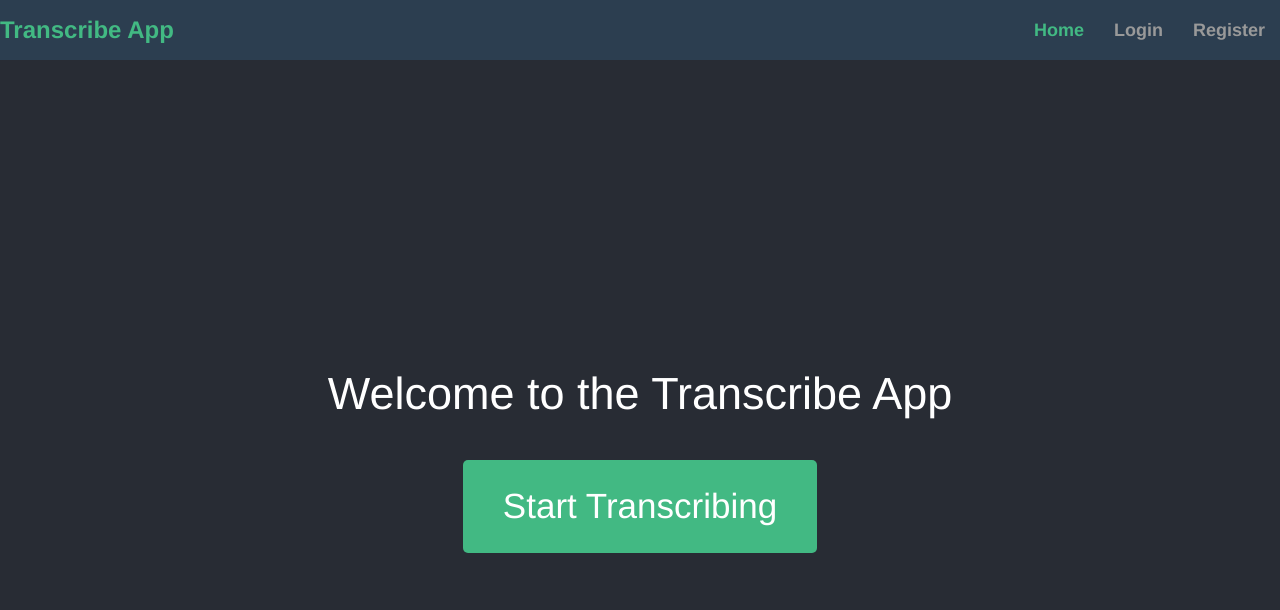
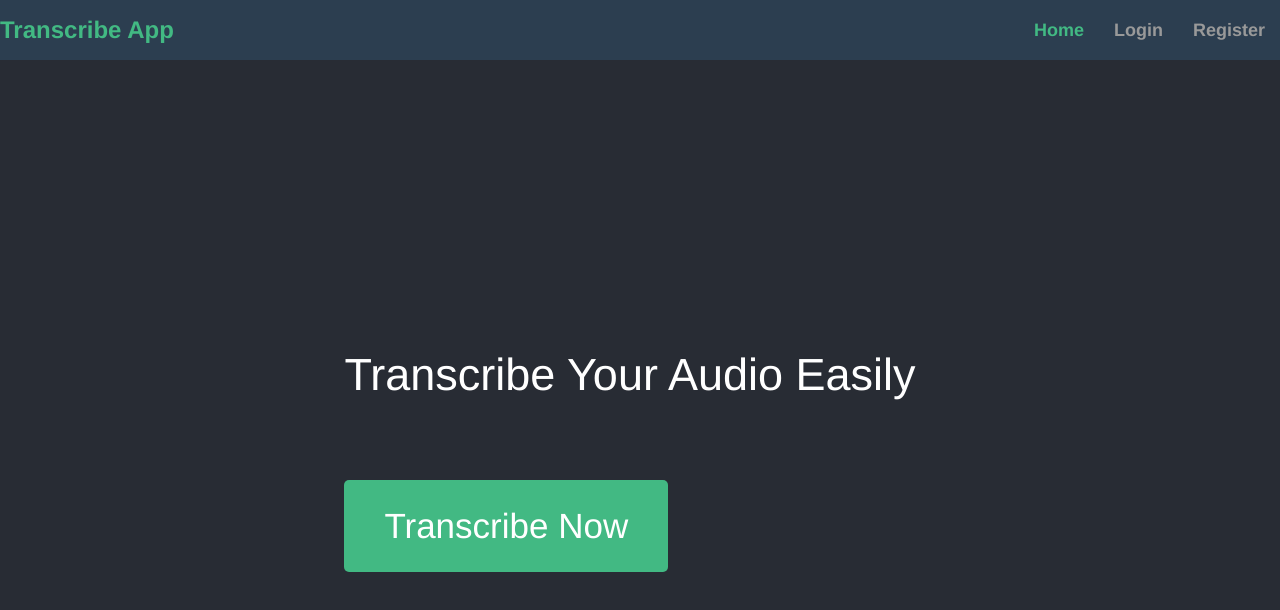
Before and after one commit to grissharrisdennis/voice-analyser, a Vue app in the folder my-vue-app/: page /#/ in a window 1280 px wide. Shown: the top 610 px of the page. Built offline with nearby package versions, Linux system fonts and the light colour scheme.

Commit message:
Update HomeView.vue

```diff
--- a/my-vue-app/src/views/HomeView.vue
+++ b/my-vue-app/src/views/HomeView.vue
@@ -2,27 +2,30 @@
   <NavBar />
 
   <div class="home">
-  <div class="header">
-     <h1>Welcome to the Transcribe App</h1>
-     <br>
-     <button class="transcribe-button" @click="openPopup">
-       Start Transcribing
-      </button>
+    <div class="header">
+      <div class="text-container">
+        <h1>Transcribe Your Audio Easily</h1>
+        <br>
+        <br>
+        <button class="transcribe-button" @click="openPopup">
+          Transcribe Now
+        </button>
+      </div>
       <LoginPopup :isOpen="isPopupOpen" @close="closePopup" />
-  </div>
+    </div>
   </div>
 </template>
 
 <script>
+  import { gsap } from 'gsap';
 import LoginPopup from '../components/LoginPopup.vue'
 import NavBar from '../components/NavBar.vue';
-import Particles from '../components/ParticleJs.vue'
+
 export default {
   name: 'HomeView',
   components: {
     LoginPopup,
     NavBar,
-    Particles,
   },
   data() {
     return {
@@ -36,6 +39,30 @@ export default {
     closePopup() {
       this.isPopupOpen = false;
     },
+  },
+  mounted() {
+    gsap.from('.text-container', {
+      duration: 1,
+      x: -200,
+      opacity: 0,
+      ease: 'power3.out',
+    });
+
+    // gsap.from('.icon-container', {
+    //   duration: 1,
+    //   x: 200,
+    //   opacity: 0,
+    //   ease: 'power3.out',
+    //   delay: 0.5,
+    // });
+
+    gsap.from('.transcribe-button', {
+      duration: 1,
+      y: 50,
+      opacity: 0,
+      ease: 'power3.out',
+      delay: 1,
+    });
   },
 }
 </script>
@@ -63,6 +90,12 @@ export default {
 .header h1{
   font-size: 45px;
 }
+  .text-container {
+  display: flex;
+  flex-direction: column;
+  align-items: flex-start;
+  margin-right: 20px;
+}
 .transcribe-button {
   font-size: 35px;
   padding: 20px 40px;
```
